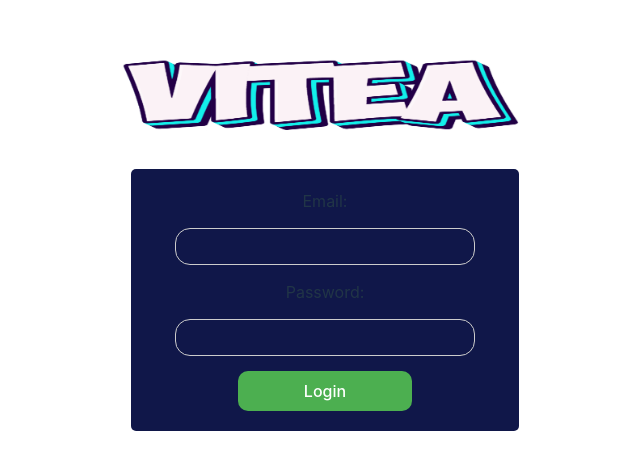
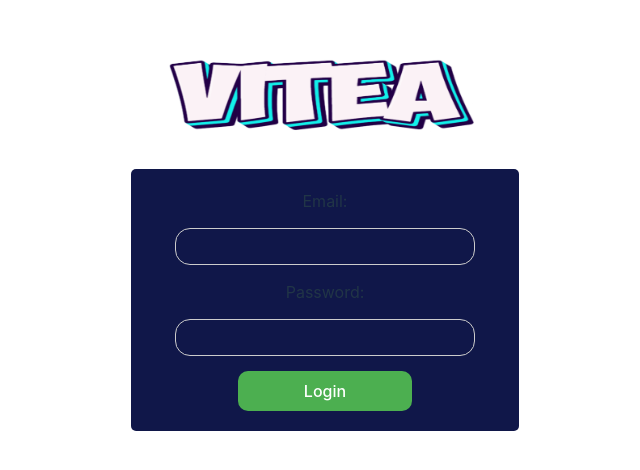
Before and after one commit to ram-shankar58/Vitea, a React (Vite) app in the folder vitea/: page / in a window 1280 px wide. Shown: the part 204-674 px from the top of the page, without its empty margins (315-955 px from the left). Built offline with nearby package versions, Linux system fonts and the light colour scheme.

Commit message:
singup minor change

```diff
--- a/vitea/src/pages/SignupPage.css
+++ b/vitea/src/pages/SignupPage.css
@@ -1,7 +1,7 @@
 /* SignupPage.css */
 
 .logo {
-    width: 130%;
+    width: 100%;
     height: auto;
 }
 
```
